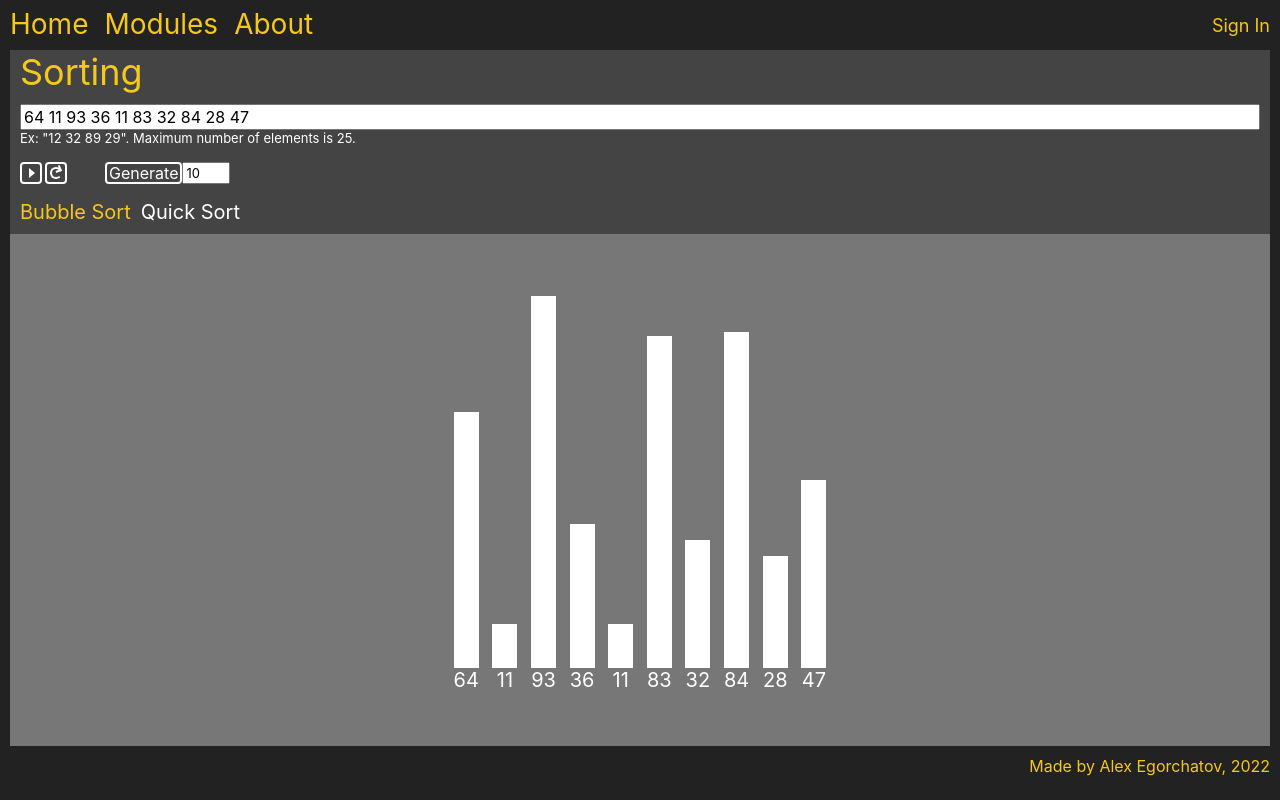
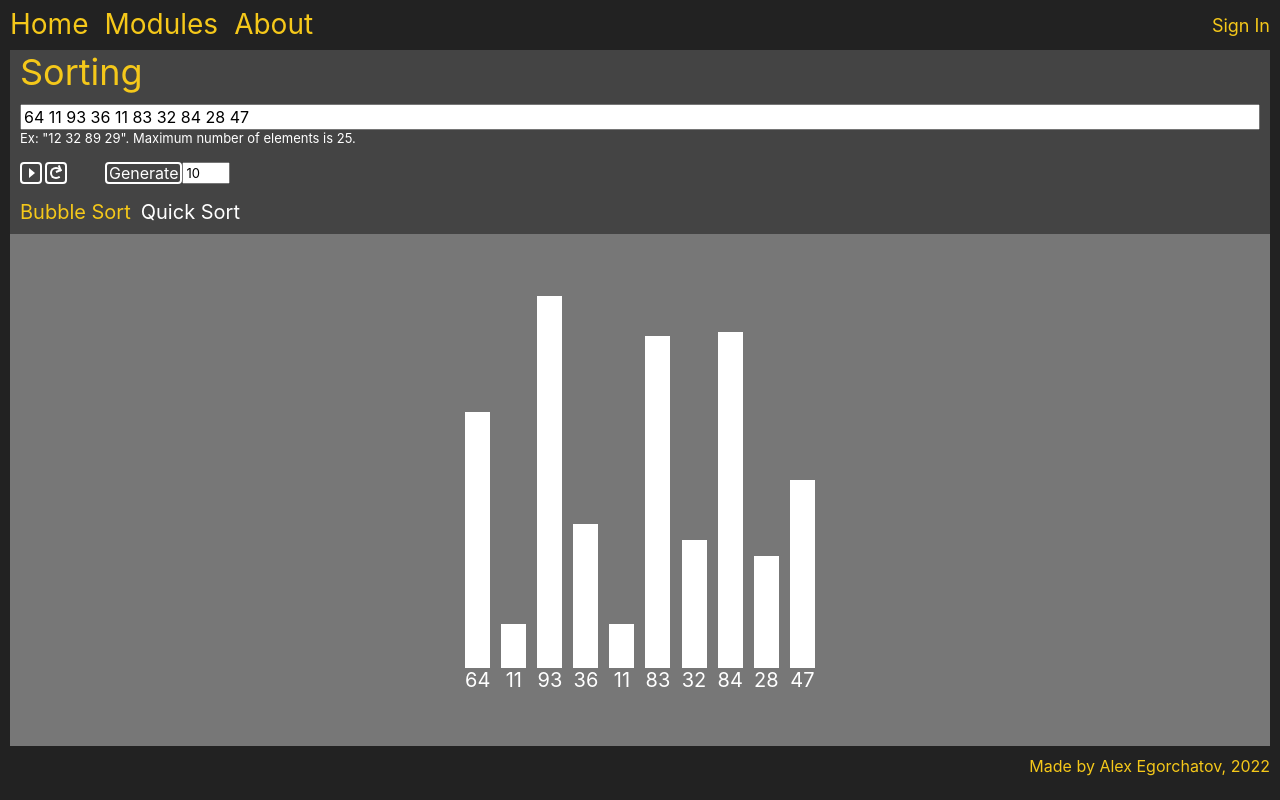
Before and after one commit to AlexEgorchatov/Algorithms, a React (Create React App) app in the folder frontend/: page /sort in a window 1280 px wide. Built offline with nearby package versions, Linux system fonts and the light colour scheme.

Commit message:
Fixed the issue with incorrect state update after setting translateX css property.

```diff
--- a/frontend/src/Pages/SortingPage.tsx
+++ b/frontend/src/Pages/SortingPage.tsx
@@ -437,19 +437,20 @@ const SortingBar = ({ barHeight, barID, barState = SortingBarState.Unselected }:
   let prevDiv = React.useRef<string>(barID.toString());
 
   useEffect(() => {
-    console.log('called useEffect');
     if (divRef.current === null) return;
-    if (prevDiv.current === barID.toString()) {
-      console.log(`but ${prevDiv.current} === ${barID}`);
+    if (prevDiv.current !== barID.toString()) {
+      let translateLength = (barID - parseInt(prevDiv.current)) * 40;
+      divRef.current.style.transition = `transform ease-in ${500}ms`;
+      divRef.current.style.transform = `translateX(${translateLength}px)`;
+      prevDiv.current = barID.toString();
       return;
     }
 
-    console.log('started animation');
-    let translateLength = (barID - parseInt(prevDiv.current)) * 40;
-    divRef.current.style.transition = `transform ease-in ${500}ms`;
-    divRef.current.style.transform = `translateX(${translateLength}px)`;
-    prevDiv.current = barID.toString();
-  }, [barID]);
+    console.log(`position of bar ${divRef.current.offsetLeft}`);
+
+    divRef.current.style.transition = `transform ease-in 0ms`;
+    divRef.current.style.transform = `translateX(0px)`;
+  }, [barID, barHeight]);
 
   return (
     <div
@@ -545,8 +546,9 @@ export const SortingPage = () => {
             css={css`
               display: flex;
               align-items: flex-end;
-              justify-content: space-evenly;
-              width: ${algorithmState.initialSortingBars.length * 40}px;
+              justify-content: space-between;
+              width: ${algorithmState.initialSortingBars.length * 35}px;
+              position: absolute;
             `}
           >
             {algorithmState.initialSortingBars.map((bar, index) => (
```
